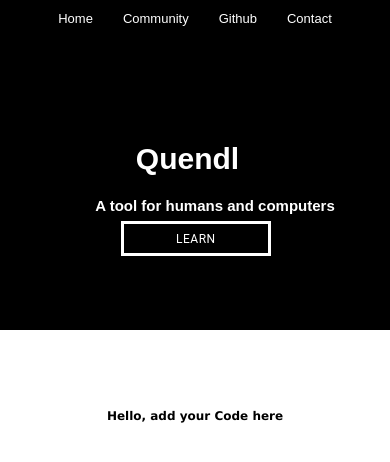
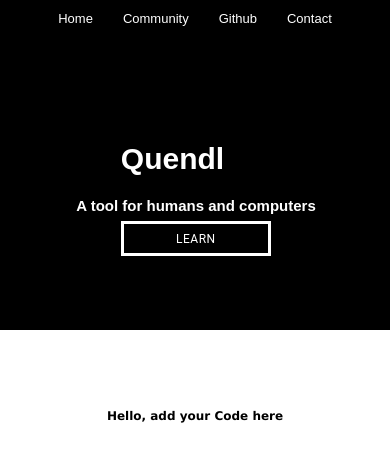
Before and after one commit to quendl/quendl, a Next.js app: page / in a window 390 px wide. Shown: the top 462 px of the page. Built offline with nearby package versions, Linux system fonts and the light colour scheme.

Commit message:
centered title + subtitle in mobile view

```diff
--- a/components/LandingPage/Landing.module.css
+++ b/components/LandingPage/Landing.module.css
@@ -89,13 +89,13 @@
     font-size: 30px;
     padding: 150px;
     margin-top: -50px;
-    margin-left: -15px;
+    margin-left: -45px;
   }
 
   /*  Text below title */
   .subtitle {
     font-size: 15px;
     margin-top: -150px;
-    margin-right: -40px;
+    margin-right: -2px;
   }
 }
```
